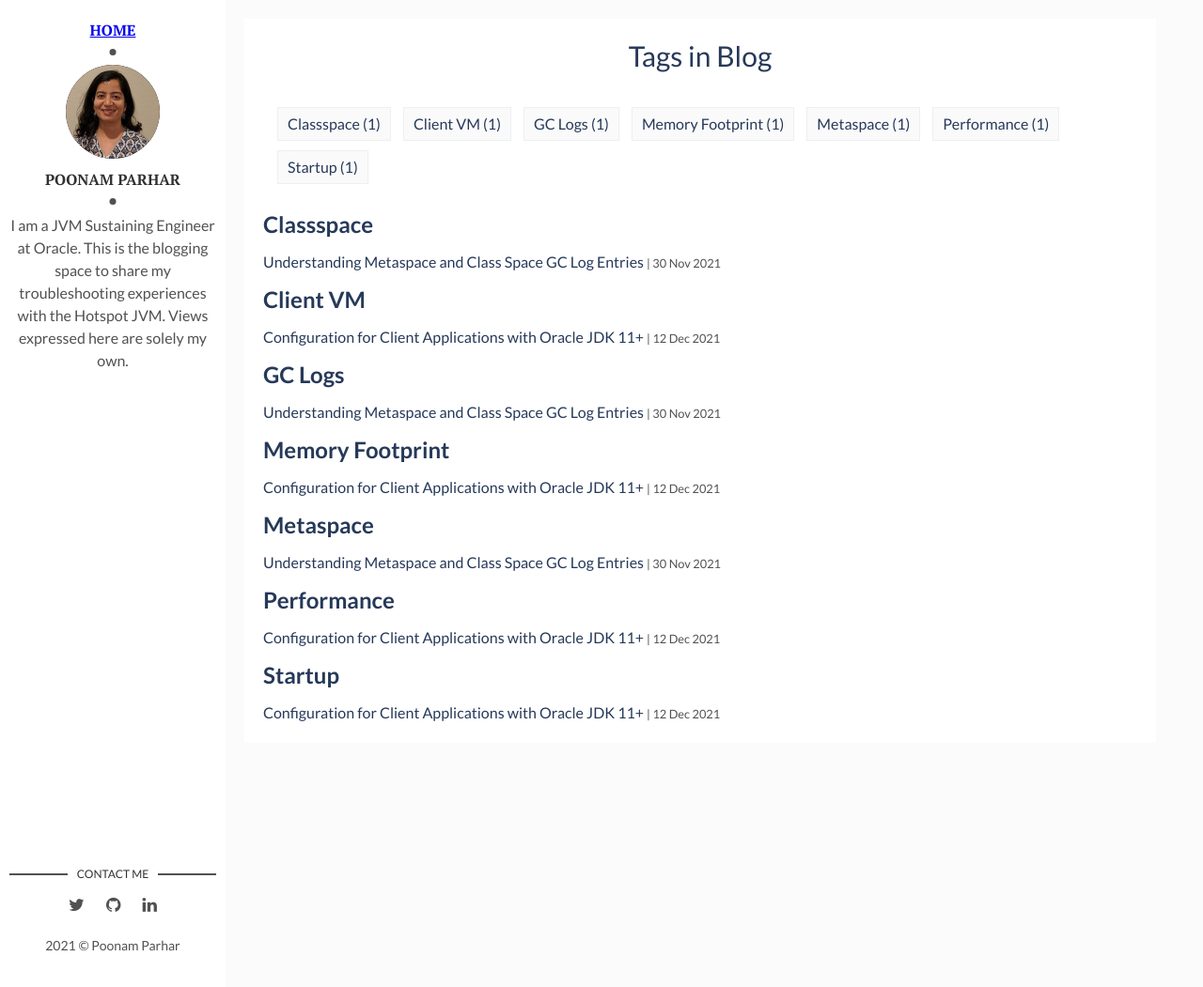
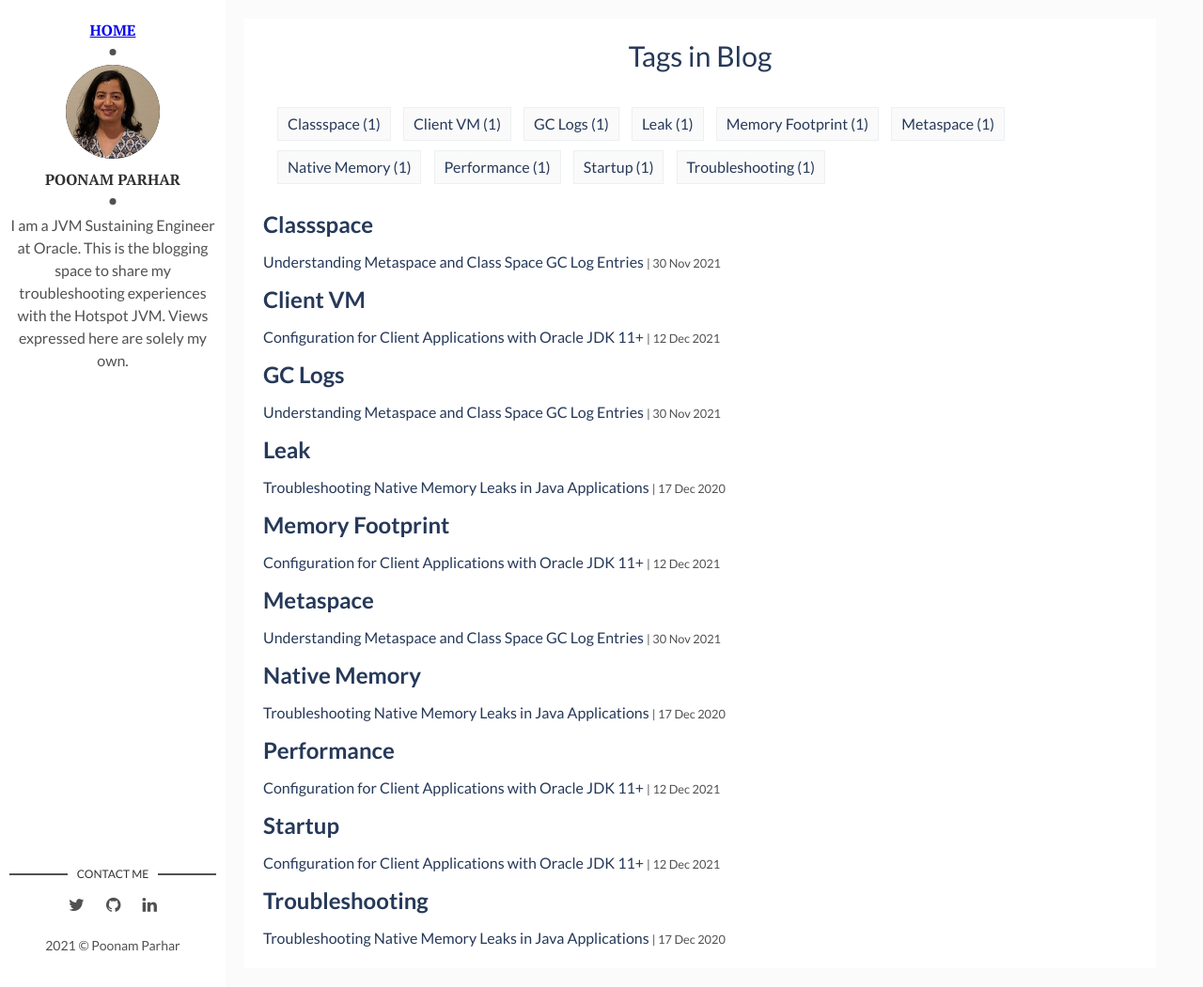
Before and after one commit to poonamparhar/poonamparhar.github.io, a Jekyll site: the page built from tags.html, in a window 1280 px wide and 1051 px high. Shown: the whole window at 94% size. Built offline with Jekyll 4.4.1, drawn with Linux system fonts in a browser that asks for light colours; part of the change alters nothing that is shown.

Commit message:
troubleshooting_native_memory_leaks post

````diff
--- a/_layouts/main.html
+++ b/_layouts/main.html
@@ -22,9 +22,6 @@ layout: default
         {% if site.social-twitter %}
           <li><a href="https://twitter.com/{{ site.social-twitter }}" target="_blank"><i class="fa fa-twitter" aria-hidden="true"></i></a></li>
         {% endif %}
-        {% if site.social-facebook %}
-          <li><a href="https://facebook.com/{{ site.social-facebook }}" target="_blank"><i class="fa fa-facebook" aria-hidden="true"></i></a></li>
-        {% endif %}
         {% if site.social-github %}
           <li class="github"><a href="http://github.com/{{site.social-github}}" target="_blank"><i class="fa fa-github"></i></a></li>
         {% endif %}
--- /dev/null
+++ b/_posts/2020-12-17-troubleshooting_native_memory_leaks.markdown
@@ -0,0 +1,419 @@
+---
+layout: post
+title: "Troubleshooting Native Memory Leaks in Java Applications"
+date: 2020-12-17
+description:
+img:  native_mem_leak.jpg
+fig-caption: # Add figcaption (optional)
+tags: [Troubleshooting, Native Memory, Leak]
+---
+
+
+
+We all have seen variants of the following errors at least once while working with Java applications:
+
+```bash
+# A fatal error has been detected by the Java Runtime Environment:
+#
+# java.lang.OutOfMemoryError : unable to create new native Thread
+```
+
+
+```bash
+# A fatal error has been detected by the Java Runtime Environment:
+#
+# java.lang.OutOfMemoryError: requested 32756 bytes for ChunkPool::allocate. Out of swap space?
+#
+#  Internal Error (allocation.cpp:166), pid=2290, tid=27 #  Error: ChunkPool::allocate
+```
+
+Well, what do these errors mean? Are they related to my Java Heap running out of memory?
+
+## Native OutOfMemoryError
+
+The above two errors indicate that the JVM has run out of native memory resources. In the first case, the JVM failed to create a new native thread, and in the second, an internal JVM class ChunkPool could not allocate memory, and thus the JVM failed with an OutOfMemoryError.
+
+The JVM reports a native out-of-memory error when it is not able to allocate from native memory that is not managed by the JVM. The reason behind that could be that our Java application or other applications running on the system might be exhausting native memory resources. To circumvent this, we could try making more room available for native allocations by reducing the size of Java heap, Metaspace, number of threads and their stack sizes, and even terminating other processes on the system that are not needed. If all of these measures don’t help resolve native memory-related errors, then in that case, we might be facing a native memory leak. The objective of this blog post is to discuss native memory leaks, and how we can detect and troubleshoot them. The Java examples that I will be using in this post are available here: [https://github.com/poonamparhar/native_leaks](https://github.com/poonamparhar/native_leaks).
+
+## Memory Pools
+
+Let’s first talk about different memory pools that a Java application has access to and can allocate from. As we all know, java objects are allocated into the Java Heap. Besides the Java Heap, there are other JVM managed memory spaces such as Metaspace and Codecache. In addition, the JVM and the native code of applications can make allocations out of native memory. These native allocations can come from several different places - JNI allocations, allocations made by the JIT compiler, or creation of new threads by the JVM.
+
+<p style="text-align:center;"><img src="../assets/img/memorypools.png"></p>
+
+The figure above shows various memory pools available in a Java application. The top one is the Java Heap where java objects are allocated. The second one represents Metaspace which is the storage for classes and their metadata. After that, there is CodeCache where the just-in-time compilers store the compiled code. The next block shows different kinds of native memory allocations that the JVM can perform, including allocations for internal structures, loaded jars and native libraries, thread stacks and so on. Additionally, Java applications can have JNI or JVMTI code making allocations from native memory. NIO and Direct ByteBuffer also make native memory allocations. The fact that native allocations can come from several different places makes it very hard to detect and diagnose native memory related problems.
+
+## Confirm Native Memory Leak
+
+The first step in detecting memory leaks is to monitor the memory usage of our application to confirm if there is any growth at all in the overall memory utilization. On unix based systems, we can use tools like **ps**, **top**, and **pmap** to monitor memory. The following screenshot shows the memory utilization (note RSS - the 7th blue marked column) of the monitored process growing over time.
+
+<p style="text-align:center;"><img src="../assets/img/ps_output.png" width="80%" height="80%"></p>
+
+RSS though may not be a reliable way to measure the process size accurately. There is a known issue that RSS does not report the memory size of a process correctly if the process uses multi-mapping i.e. it maps multiple ranges of the virtual memory to the same range in the physical memory. Note that the ZGC collector of the JVM uses multi-mapping, so RSS won’t report the correct memory size of the process running with ZGC. We should use **PSS** instead!
+
+PSS stands for **Proportional Set Size**, and accounts for the used shared and the private memory separately. It calculates the memory footprint of a process as:
+
+```
+Private Physical Memory + Shared Physical Memory / Number of Mappers
+```
+
+We can obtain the PSS details of a process from its /proc/<pid>/smaps file. The following script can be used to print the total PSS value for a process after every 5 seconds.
+
+```console
+$ cat print_pss.sh
+
+pid=$1
+echo 'Monitoring PSS of the Process:' $pid
+while true
+do
+  cat /proc/$pid/smaps | grep -i 'Pss:' |  awk '{Total+=$2} END {print "PSS: " Total}'
+  sleep 5
+done
+```
+
+```console
+$ sh print_pss.sh 27890
+
+Monitoring PSS of the Process: 27890
+PSS: 46482
+PSS: 47638
+PSS: 48582
+PSS: 50406
+PSS: 51333
+PSS: 52602
+PSS: 53557
+PSS: 54278
+PSS: 55038
+PSS: 55622
+```
+
+The above shows the total physical memory usage of the process growing over time.
+
+The next step is to determine if the memory growth is coming from any of the Heap or Non-Heap regions of the JVM. This can be done using tools like **JConsole** or **JMC**. Force garbage collections to ensure that the JVM gets a chance to collect the unreachable java objects in the Java Heap and also reclaim their associated native memory resources.
+
+<p style="text-align:center;"><img src="../assets/img/jconsole_native_memory.png" width="80%" height="80%"></p>
+
+As seen in the above snapshot, if we don’t find any evidence of memory growth in the JVM managed memory regions, it means that allocations outside the JVM are responsible for the process memory growth. In such cases, it is often helpful to find the growing memory sections of our process. For that, we can use tools like pmap, and compare its periodically collected output to determine which memory sections are growing in size, or which ones are newly allocated.
+
+```console
+$ diff pmap.1 pmap.9
+12a13,14
+> 00007f4060000000 32276K rw--- [ anon ]
+> 00007f4061f85000 33260K ----- [ anon ]
+56,57c58
+< 00007f40a4000000 18952K rw--- [ anon ]
+---
+> 00007f40a4000000 65536K rw--- [ anon ]
+146c147
+< total 3222140K
+---
+> total 3287676K
+
+
+$ diff pmap.2 pmap.9
+12a13,14
+> 00007f4060000000 32276K rw--- [ anon ]
+> 00007f4061f85000 33260K ----- [ anon ]
+56,57c58
+< 00007f40a4000000 25600K rw--- [ anon ]
+---
+> 00007f40a4000000 65536K rw--- [ anon ]
+146c147
+< total 3222140K
+---
+> total 3287676K
+```
+
+Similarly for Windows, **PerfMon** or **VMMap** are helpful in tracking memory usage.
+
+Once we have figured that there is a growth in memory usage over time, and that growth is not coming from the Java Heap, we are most likely facing a native memory leak.
+
+## Diagnose Native Memory Leaks
+
+As mentioned above, native memory leaks can be due to native allocations done internally by the JVM, or from outside the JVM. Let’s see how we can diagnose both kinds of these memory leaks.
+
+### 1. Native Memory Leaks Within the JVM
+
+The JVM has a powerful tool called Native Memory Tracking (NMT) that can be used to track native memory allocations done internally by the JVM. Note that this tool cannot track native memory allocated outside of the JVM, for instance by JNI code.
+
+Here’s how this tool can be used:
+
+- Launch the Java process to be monitored with NMT enabled using the JVM option NativeMemoryTracking. The output level of the NMT tracking can be set to a ‘summary’ or ‘detail’ level as shown below:
+
+```
+  -XX:NativeMemoryTracking=summary
+  -XX:NativeMemoryTracking=detail
+```
+
+- Now jcmd tool can be used against the NMT enabled process to get its native memory usage details. It is also possible to collect a baseline of memory usage and then collect the difference in usage against that baseline.
+
+```
+  jcmd  VM.native_memory
+  jcmd  VM.native_memory baseline
+  jcmd  VM.native_memory detail.diff/summary.diff
+```
+
+Enabling NMT can result in a 5 to 10 percent JVM performance drop. Therefore it should be enabled in production systems cautiously. Also, the native memory used by NMT is tracked by the tool itself.
+
+The JConsole snapshot below shows that the Memory Pool ‘Compressed Class Space’ is growing at a constant rate over time.
+
+<p style="text-align:center;"><img src="../assets/img/jconsole_metaspace_mem_leak.png" width="80%" height="80%"></p>
+
+We can track it using the NMT. Collecting a baseline and a summary.diff below shows that the classes memory space usage is increasing dramatically due to the increase in the number of loaded classes.
+
+```console
+bash-3.2$ jcmd 39057 VM.native_memory summary.diff
+39057:
+Native Memory Tracking:
+Total: reserved=5761678KB +52943KB, committed=472350KB +104143KB
+-           Java Heap (reserved=4194304KB, committed=163328KB +7680KB)
+                            (mmap: reserved=4194304KB, committed=163328KB +7680KB)
+
+-              Class (reserved=1118333KB +47579KB, committed=117949KB +89963KB)
+                  (classes #68532 +58527)
+                  (malloc=8317KB +2523KB #5461 +3371)
+                  (mmap: reserved=1110016KB +45056KB, committed=109632KB +87440KB)
+
+-              Thread (reserved=21594KB -2057KB, committed=21594KB -2057KB)
+                   (thread #22 -2)
+                   (stack: reserved=21504KB -2048KB, committed=21504KB -2048KB)
+                   (malloc=65KB -6KB #111 -10)
+                   (arena=25KB -2 #42 -4)
+
+-              Code (reserved=250400KB +244KB, committed=5612KB +1348KB)
+                   (malloc=800KB +244KB #1498 +234)
+                   (mmap: reserved=249600KB, committed=4812KB +1104KB)
+
+-              GC (reserved=159039KB +18KB, committed=145859KB +50KB)
+                   (malloc=5795KB +18KB #856 +590)
+                   (mmap: reserved=153244KB, committed=140064KB +32KB)
+
+-              Compiler (reserved=153KB, committed=153KB)
+                   (malloc=22KB #72 -2)
+                   (arena=131KB #3)
+
+-              Internal (reserved=13537KB +6949KB, committed=13537KB +6949KB)
+                    (malloc=13505KB +6949KB #70630 +59119)
+                    (mmap: reserved=32KB, committed=32KB)
+
+-              Symbol (reserved=2715KB +9KB, committed=2715KB +9KB)
+                     (malloc=1461KB +9KB #702 +29)
+                     (arena=1255KB #1)
+
+-       Native Memory Tracking (reserved=1416KB +1031KB, committed=1416KB +1031KB)
+                      (malloc=140KB +34KB #2197 +518)
+                      (tracking overhead=1275KB +997KB)
+
+-               Arena Chunk (reserved=186KB -832KB, committed=186KB -832KB)
+                            (malloc=186KB -832KB)
+```
+
+### 2. Native Memory Leaks from Outside the JVM
+
+For native memory leaks stemming from outside the JVM, we can use platform native and other third party tools for their detection and troubleshooting. Following is the list of tools that are helpful in pinpointing native memory leaks coming from allocations done outside the JVM:
+
+- jemalloc
+- Valgrind
+- dbx on Solaris
+- Purify available on both Unix platforms and Windows
+- User-Mode Dump Heap (UMDH) on Windows
+- Core files
+
+Let’s take a closer look at some of these tools.
+
+### <u><b> jemalloc </b></u>
+
+jemalloc is a memory allocator and a profiler. It has its own implementation of malloc, and has a built-in allocation profiler that can trace the allocations made with malloc. Moreover, it has very low performance impact because it traces samples of allocations, so can be safely used in production systems. The performance impact can be limited to about 2% for an application using malloc heavily. jemalloc can be downloaded from: https://github.com/jemalloc/jemalloc
+
+
+#### **Build jemalloc**
+
+We can use configure and make to build jemalloc. Make sure to use --enable-prof in order to enable memory profiling in the resultant binary.
+
+```console
+$ configure --prefix=/usr/local --enable-prof
+$ make
+```
+
+#### **Create memory profiles**
+
+For generating memory profiles of our Java application, we just need to set MALLOC_CONF env variable informing the tool how we would like to sample allocations and save heap profiles on the disk. An example below shows how jemalloc can be used with a Java application TestDeflater. With this configuration, jemalloc collects allocation samples after every 2MB (2^21) of allocations, and creates a profile dump after every 1GB (2^30) of allocations.
+
+```console
+$ export JEMALLOC_PATH=/user/home/poonam/jemalloc-5.1.0
+$ export MALLOC_CONF=prof:true,lg_prof_interval:30,lg_prof_sample:21
+$ LD_PRELOAD=${JEMALLOC_PATH}/lib/libjemalloc.so.2 java -Xmx1024m -Xms1024m -XX:MaxNewSize=20m TestDeflater
+```
+
+The page here http://jemalloc.net/jemalloc.3.html shares detailed information on all the various options that can be used with this tool.
+
+
+#### **Display memory allocations using jeprof**
+
+The previous step created memory profiles (files with names jeprof*.heap) on the disk. Information in these profiles can be displayed using the jeprof tool that is part of jemalloc. We can use --show_bytes to display memory allocations in a textual or graphical format.
+
+```console
+$ jeprof --show_bytes `which java` jeprof.23299.0.f.heap
+(jeprof) top
+Total: 341324080 B
+325433344  95.3%  95.3% 325433344  95.3% deflateInit2_
+15292392   4.5%  99.8% 15292392   4.5% os::malloc@926750
+  368704   0.1%  99.9%   368704   0.1% readCEN
+  116448   0.0% 100.0% 325549792  95.4% Java_java_util_zip_Deflater_init
+   81920   0.0% 100.0%    81920   0.0% std::__once_callable
+   12016   0.0% 100.0%    12016   0.0% _dl_new_object
+    3840   0.0% 100.0%     3840   0.0% allocate_dtv
+    3616   0.0% 100.0%     3616   0.0% _nl_intern_locale_data
+    2048   0.0% 100.0%     2208   0.0% __tzfile_read
+    1984   0.0% 100.0%     1984   0.0% _dl_check_map_versions
+```
+
+The first column here shows the total memory being used in bytes by the function printed in the last column. The fourth column is the memory used by the respective function and all of its callees. The second and fifth columns are the percentage representations of the numbers in the first and fourth columns respectively. And the third column is a cumulative sum of the second column i.e. the kth entry in the third column is the sum of the first k entries in the second column.
+
+
+We can also visualize the above information in a graphical format using *--gif* option.
+
+```console
+jeprof --show_bytes --gif `which java` jeprof.23299.0.f.heap  > leak.gif
+```
+
+<p style="text-align:center;"><img src="../assets/img/jemalloc_output.png" width="80%" height="80%"></p>
+
+### <u><b> Dbx </b></u>
+
+jemalloc requires libunwind to print the stack traces for allocations, which is not available on the Sparc platform. On Sparc, we can use the Sun Studio dbx to debug native memory leaks. Here are the steps that can be followed:
+
+```console
+$ export LD_AUDIT=<Path to Sun Studio>/lib/dbx/sparcv9/runtime/rtcaudit.so
+$ export PATH=<Path to Sun Studio>/bin/sparcv9/:$PATH
+$ java -Xmx1024m -Xms1024m -XX:MaxNewSize=20m TestDeflater &
+$ dbx `which java` <pid of TestDeflater process>
+
+> check -leaks
+
+> showleaks
+
+Actual leaks report    (actual leaks: 891   total size: 15174608 bytes)
+
+    Total       Num of   Leaked     Allocation call stack  Size      Blocks     Block     Address
+=================================================================
+   3735552      57      -      zcalloc < deflateInit2_ <Java_java_util_zip_Deflater_init < 0xffffffff6941191c< 0xffffffff694118c0<0xffffffff69407c28< 0xffffffff69408068< 0xffffffff69408068
+   3670016      56      -      zcalloc < deflateInit2_
+   3670016      56      -      zcalloc < deflateInit2_
+   3604480      55      -      zcalloc < deflateInit2_
+    339264      57      -      zcalloc < deflateInit2_
+     65536       2      -      zcalloc < updatewindow < inflate
+```
+
+As we can see above, showleaks shows the top leaking blocks and correctly identifies that allocations from *Java_java_util_zip_Deflater_init()* are leaking. If dbx throws any error while attaching to the process, unset LD_AUDIT environment variable after launching the java process and before attaching dbx to it.
+
+### <u><b> Valgrind </b></u>
+
+On Linux platform, I also used Valgrind with the example TestDeflater Java program.
+
+```console
+$ valgrind --leak-check=full --show-leak-kinds=all --suppressions=suppression_file --log-file=valgrind_full_suppression.log -v java TestDeflater
+```
+
+Please note that I am providing a suppression file to valgrind so that it does not consider the JVM internal allocations such as Java Heap allocation as potential memory leaks otherwise it becomes very hard to parse through the output and then manually filter those out.
+
+Contents of the suppression file:
+
+```console
+{
+   name
+   Memcheck:Leak
+   fun:*alloc
+   ...
+   obj:/home/poonam/Java/jdk1.8.0_181/jre/lib/amd64/server/libjvm.so
+   ...
+}
+```
+
+
+With suppressions in place, I could see several leaks reported with the following stack trace:
+
+```console
+==5200== 88 bytes in 1 blocks are still reachable in loss record 461 of 18,861
+==5200==    at 0x4C2FB55: calloc (in /usr/lib/valgrind/vgpreload_memcheck-amd64-linux.so)
+==5200==    by 0x7DCB156: Java_java_util_zip_Deflater_init (in /home/poonam/Java/jdk1.8.0_181/jre/lib/amd64/libzip.so)
+==5200==    by 0x80F54FC: ???
+==5200==    by 0x8105F87: ???
+==5200==    by 0xFFFFFFFE: ???
+==5200==    by 0xEC67F74F: ???
+==5200==    by 0xC241B03F: ???
+==5200==    by 0xEC67D767: ???
+==5200==    by 0x413F96F: ???
+==5200==    by 0x8101E7B: ???
+==5200==
+==5200== 88 bytes in 1 blocks are still reachable in loss record 462 of 18,861
+==5200==    at 0x4C2FB55: calloc (in /usr/lib/valgrind/vgpreload_memcheck-amd64-linux.so)
+==5200==    by 0x7DCB156: Java_java_util_zip_Deflater_init (in /home/poonam/Java/jdk1.8.0_181/jre/lib/amd64/libzip.so)
+==5200==    by 0x80F54FC: ???
+==5200==    by 0x8105F87: ???
+==5200==    by 0xFFFFFFFE: ???
+==5200==    by 0xEC67FF3F: ???
+==5200==    by 0xC241B03F: ???
+==5200==    by 0xEC630EB7: ???
+==5200==    by 0x413F96F: ???
+==5200==    by 0x8101E7B: ???
+==5200==    by 0x41: ???
+==5200==    by 0x19EAE47F: ???
+```
+
+Thus, **valgrind** could successfully identify the cause of memory leak in our example test program. However, I observed that using valgrind impacted the application performance significantly; making it somewhere around 20 to 30 times slower. Therefore it might not be feasible to use valgrind effectively in production environments.
+
+### <u><b> Core files </b></u>
+
+As we saw earlier, pmap output can prove to be helpful in identifying the memory blocks that are changing in size over time. With core files, we can view the contents of those memory blocks and see if we can recognize what’s present there and then link it back to our code. I am using the JNINativeLeak example for the illustrations below.
+
+```console
+$ diff pmap.15767.1 pmap.15767.3
+69,70c69,70
+< 00007f6d68000000 17036K rw--- [ anon ]
+< 00007f6d690a3000 48500K ----- [ anon ]
+---
+> 00007f6d68000000 63816K rw--- [ anon ]
+> 00007f6d6be52000 1720K ----- [ anon ]
+```
+
+From the pmap output above, we can see that the memory block at `00007f6d690a3000` is changing and growing between the two snapshots. With a core file collected from the process, we can examine the contents of this memory block.
+
+```console
+$ gdb `which java` core.15767
+GNU gdb (Ubuntu 7.11.1-0ubuntu1~16.5) 7.11.1
+Copyright (C) 2016 Free Software Foundation, Inc.
+...
+(gdb) x/100s 0x00007f6d690a3000
+0x7f6d690a3000: "mory Leak "
+0x7f6d690a300c: "Alert: JNI Memory Leak "
+0x7f6d690a3025: "Alert: JNI Memory Leak "
+0x7f6d690a303e: "Alert: JNI Memory Leak "
+0x7f6d690a3057: "Alert: JNI Memory Leak "
+0x7f6d690a3070: "Alert: JNI Memory Leak "
+```
+
+Aha! We have found a repeating string *"Alert: JNI Memory Leak "* at that memory block, and can now search for it in the source code. And that leads us to the culprit.
+
+```c
+JNIEXPORT void JNICALL Java_JNINativeLeak_allocateMemory
+(JNIEnv *env, jobject obj, jint size) {
+    char* bytes = (char*) malloc(size);
+    printf("Allocated %d bytes at %p \n", size, (void*)bytes);
+    for (int i=0; i<40; i++) {
+        strcpy(bytes+i*25, "Alert: JNI Memory Leak ");
+    }
+}
+```
+
+## Summary
+
+To summarize, the following steps can guide us through the troubleshooting of native memory leaks:
+- Monitor the overall memory usage of the process using native tools such as ps, top and pmap.
+- Determine whether the memory growth is in the non-Heap regions of the JVM, or in the areas outside the JVM using the JConsole or JMC.
+- Force garbage collections and confirm that there is a native memory leak.
+- For identifying native leaks from inside the JVM, use NMT.
+- For identifying native leaks stemming from outside of the JVM, we can use jemalloc, valgrind, dbx, purify, UMDH, pmap and core files.
+
+
+<!-- You might also be interested in reading this blog entry: Running on a 64bit platform and still running out of memory  -->
````
Also changed, not shown: assets/img/jconsole_metaspace_mem_leak.png (added), assets/img/jconsole_native_memory.png (added), assets/img/jemalloc_output.png (added), assets/img/memorypools.png (added), assets/img/native_mem_leak.jpg (added), assets/img/ps_output.png (added).
